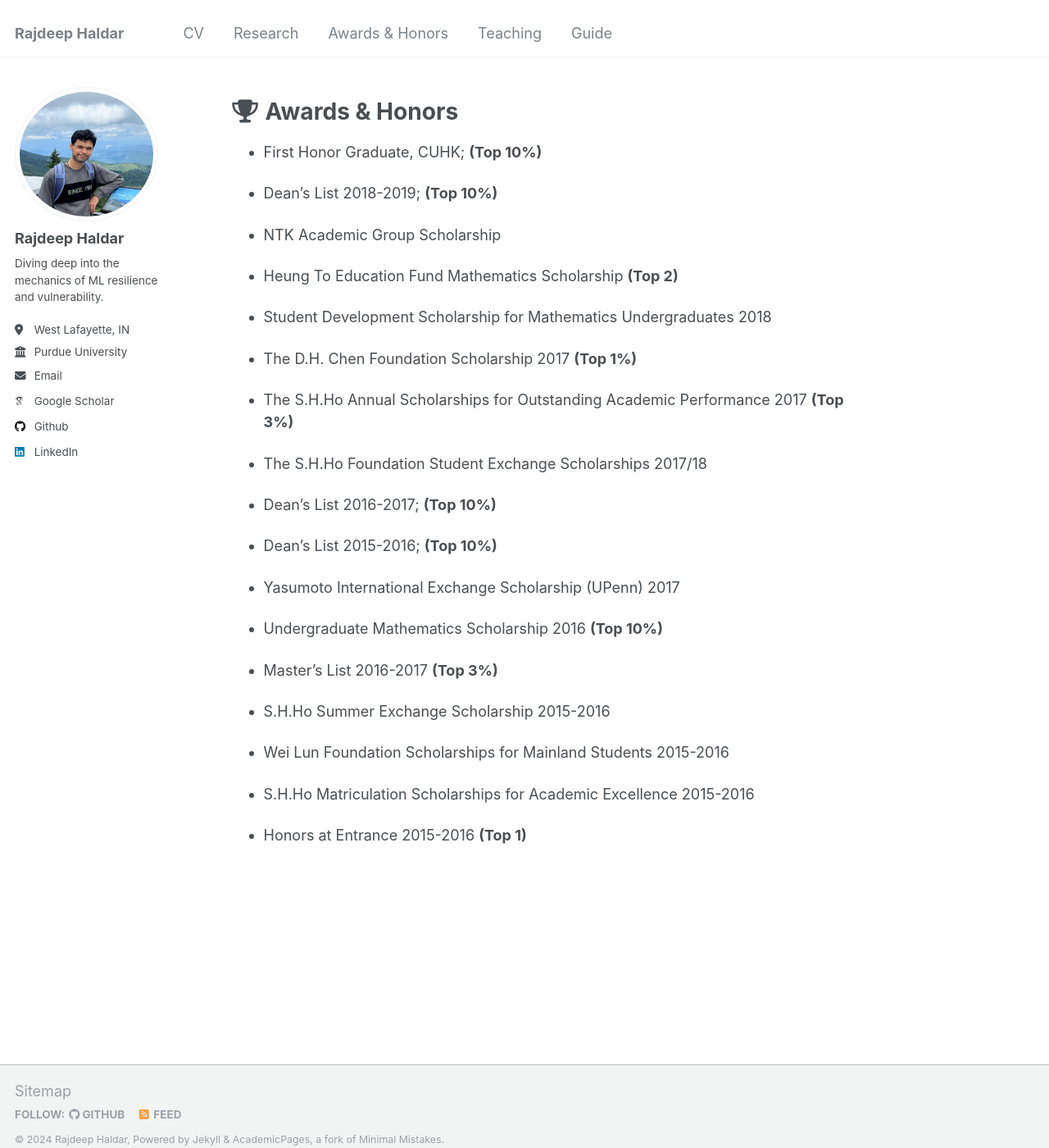
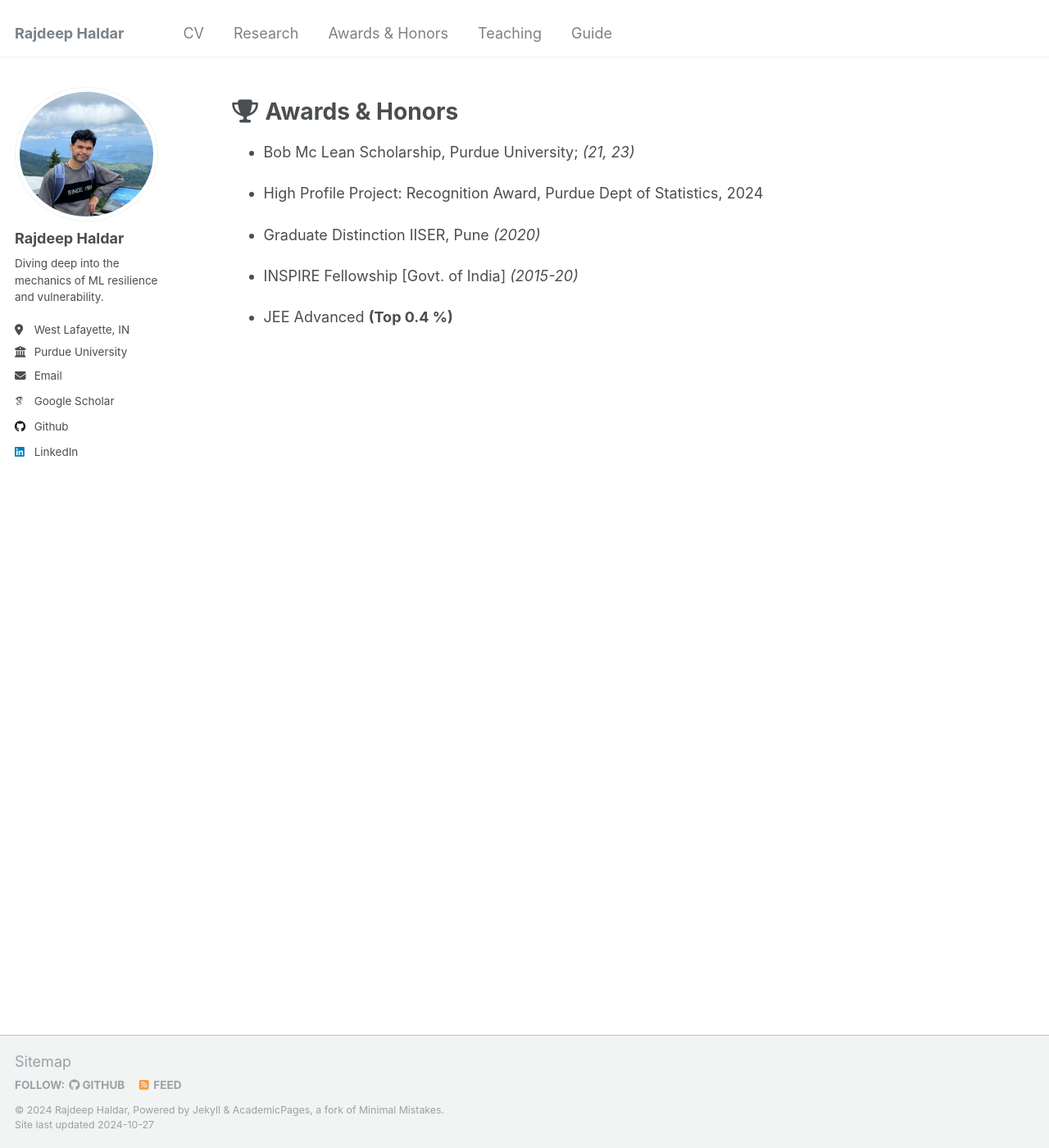
Before and after one commit to rhaldarpurdue/rhaldarpurdue.github.io, a Jekyll site: the page built from _pages/awards.md, in a window 1280 px wide and 1400 px high. Shown: the whole window at 82% size. Built offline with Jekyll 4.4.1, drawn with Linux system fonts in a browser that asks for light colours; some web fonts are replaced.

Commit message:
Update awards.md

```diff
--- a/_pages/awards.md
+++ b/_pages/awards.md
@@ -7,36 +7,12 @@ author_profile: true
 ---
 # <i class="fa fa-fw fa-trophy"></i> Awards & Honors
 
-* First Honor Graduate, CUHK; **(Top 10%)**
+* Bob Mc Lean Scholarship, Purdue University; _(21, 23)_
 
-* Dean's List 2018-2019; **(Top 10%)**
+* High Profile Project: Recognition Award, Purdue Dept of Statistics, 2024
 
-* NTK Academic Group Scholarship
+* Graduate Distinction IISER, Pune _(2020)_
 
-* Heung To Education Fund Mathematics Scholarship **(Top 2)**
+* INSPIRE Fellowship [Govt. of India] _(2015-20)_
 
-* Student Development Scholarship for Mathematics Undergraduates 2018
-
-* The D.H. Chen Foundation Scholarship 2017 **(Top 1%)**
-
-* The S.H.Ho Annual Scholarships for Outstanding Academic Performance 2017 **(Top 3%)**
-
-* The S.H.Ho Foundation Student Exchange Scholarships 2017/18
-
-* Dean’s List 2016-2017; **(Top 10%)**
-
-* Dean's List 2015-2016; **(Top 10%)**
-
-* Yasumoto International Exchange Scholarship (UPenn) 2017
-
-* Undergraduate Mathematics Scholarship 2016 **(Top 10%)**
-
-* Master’s List 2016-2017 **(Top 3%)**
-
-* S.H.Ho Summer Exchange Scholarship 2015-2016
-
-* Wei Lun Foundation Scholarships for Mainland Students 2015-2016
-
-* S.H.Ho Matriculation Scholarships for Academic Excellence 2015-2016
-
-* Honors at Entrance 2015-2016  **(Top 1)**
+* JEE Advanced **(Top 0.4 %)**
```
